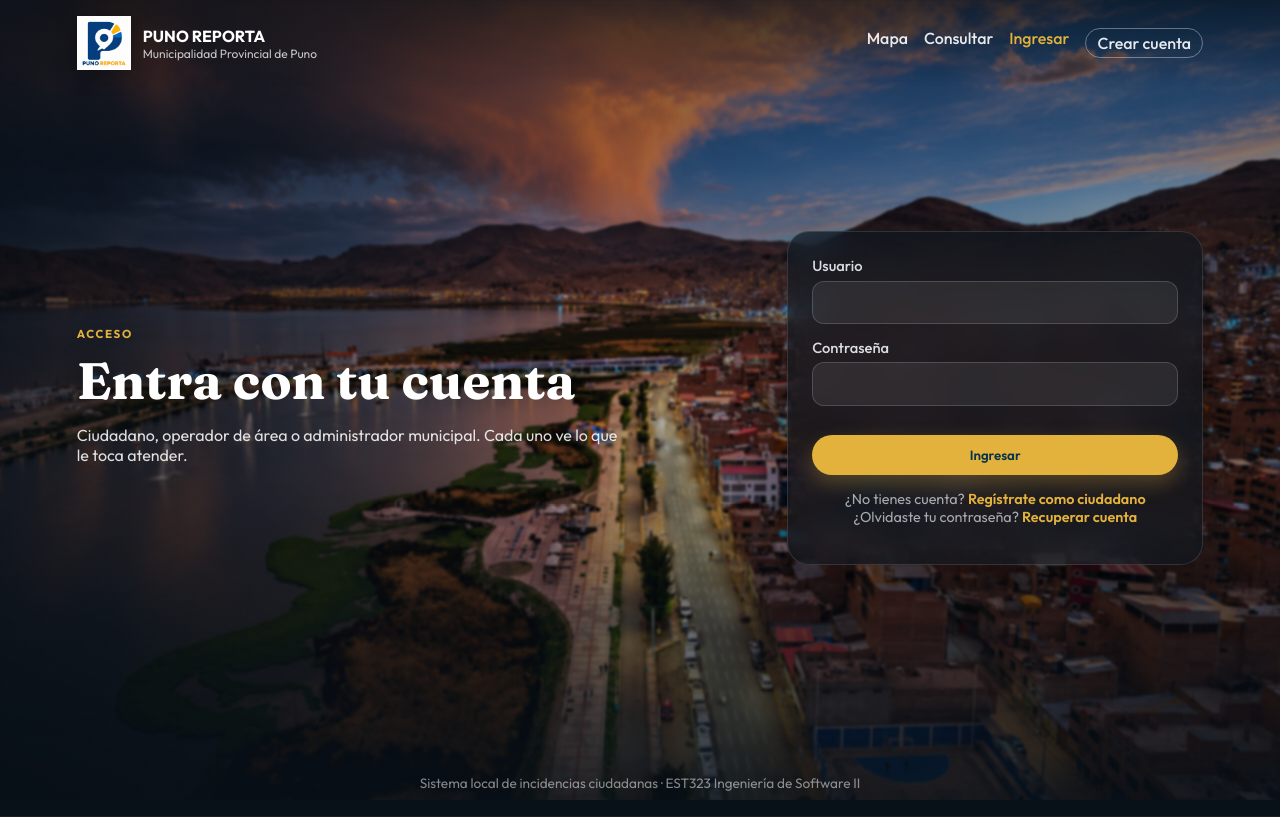
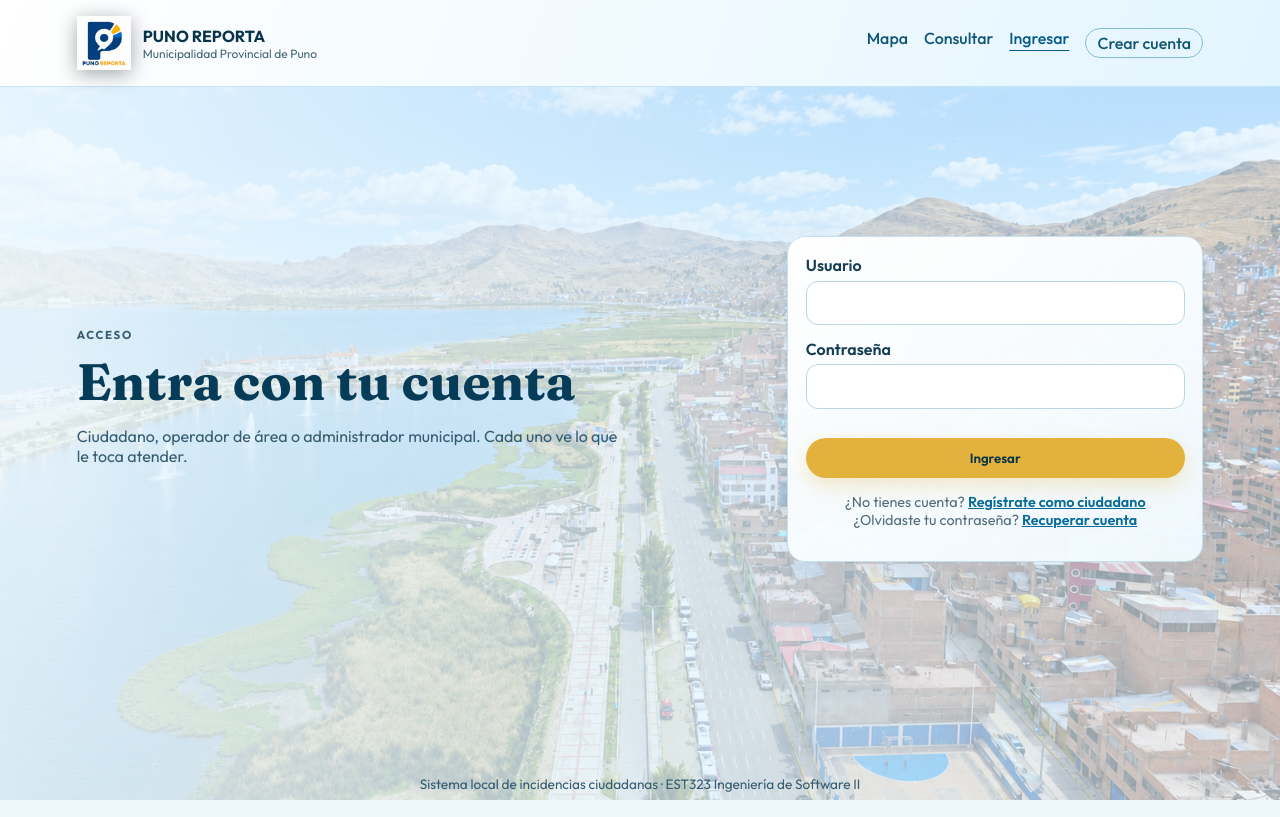
Before and after one commit to ruelasn758-art/software-2-, a Flask app: page /ingresar?siguiente=/alertas in a window 1280 px wide. Run offline with Flask 3, Linux system fonts and the light colour scheme.

Commit message:
Mejoras en la interfaz y pruebas de Puno Reporta

```diff
--- a/static/css/style.css
+++ b/static/css/style.css
@@ -1152,3 +1152,45 @@ th, td { padding: 0.85rem 1rem; text-align: left; border-bottom: 1px solid var(-
 .landing-noche .pasos-grid li { background: linear-gradient(145deg,#ffffffeb,#e8f6ffdb); border: 1px solid #cde6f2; border-radius: 18px; padding: 1.4rem; box-shadow: 0 8px 24px #17678908; }
 .landing-noche .paso-numero { background: linear-gradient(140deg,#c9effb,#97d5ef); color: #104f71; box-shadow: 0 0 0 5px #e9f7ff; }
 .landing-noche .portada-nota { border-left-color: #61badb; }
+
+/* Tema diurno para acceso, registro, recuperacion y secciones ciudadanas. */
+.tema-dia { --muted: #526d7c; --line: #c4deeb; color: #15374c; background: #edf7fc; }
+.dia-fondo { position: fixed; inset: 0; z-index: 0; pointer-events: none; overflow: hidden; }
+.dia-fondo img { width: 100%; height: 100%; object-fit: cover; object-position: 55% 60%; }
+.dia-fondo::after { content: ''; position: absolute; inset: 0; background: linear-gradient(100deg,rgba(240,250,255,.94),rgba(226,245,255,.76) 55%,rgba(228,245,255,.62)); }
+.tema-dia .sky { display: none; }
+.tema-dia .topbar { background: linear-gradient(110deg,#fff,#e3f5ff); color: #07344a; border-bottom: 1px solid #c4e5f3; }
+.tema-dia .topbar nav a { color: #115575; opacity: 1; }
+.tema-dia .topbar nav a.activo { color: #075988; text-decoration: underline; text-underline-offset: 6px; }
+.tema-dia .nav-ghost { border-color: #80bdd6; }
+.tema-dia .card, .tema-dia .stats article, .tema-dia .table-wrap, .tema-dia .map-panel {
+ background: linear-gradient(145deg,rgba(255,255,255,.98),rgba(240,249,255,.97));
+ border: 1px solid #c5e0ee; border-radius: 18px; box-shadow: 0 12px 28px #145c7c12;
+}
+.tema-dia .page-head, .tema-dia .page-head h1, .tema-dia .card h2, .tema-dia .bienvenida h1 { color: #073c58; text-shadow: none; }
+.tema-dia .page-head p, .tema-dia .bienvenida p, .tema-dia .lead { color: #365c70; }
+.tema-dia .kicker, .tema-dia .kicker-azul { color: #176f98; }
+.tema-dia label { color: #153d53; }
+.tema-dia input, .tema-dia select, .tema-dia textarea { background: #fff; color: #15374c; border-color: #b9d6e5; }
+.tema-dia input::placeholder, .tema-dia textarea::placeholder { color: #647d8b; }
+.tema-dia :is(input,select,textarea):focus { outline: 2px solid #70c5e5; outline-offset: 2px; }
+.tema-dia .hint a, .tema-dia .card p a { color: #096b98; font-weight: 600; }
+.tema-dia .btn-ghost { color: #115575; background: #effaff; border-color: #8dc9e0; }
+.tema-dia .foot { color: #365c70; }
+.tema-dia .side-ciudadano { position: relative; z-index: 1; background: linear-gradient(180deg,#fff,#dceffc); color: #123f59; border-right: 1px solid #bedfed; }
+.tema-dia .app-main { position: relative; z-index: 1; }
+.tema-dia .side-ciudadano a { color: #123f59; }
+.tema-dia .side-ciudadano nav a:hover { background: #d6eefb; }
+.tema-dia .side-ciudadano nav a.activo { background: #cbe8f8; box-shadow: inset 3px 0 #258eba; font-weight: 700; }
+.tema-dia .side-cat.vias { background: #e8eef5; }
+.tema-dia .side-cat.basura { background: #ddf3e9; }
+.tema-dia .side-cat.alumbrado { background: #fff0c9; }
+.tema-dia .side-cat.agua { background: #dceefd; }
+.tema-dia .cat-pick, .tema-dia .chip { background: #f5fbff; border-color: #bdddea; color: #15374c; }
+.tema-dia .cat-pick.activo { border-color: #258eba; background: #e1f2fc; box-shadow: 0 0 0 2px #9bd4e755; }
+.tema-dia .dropzone { background: #eff9ff; border-color: #83bfd8; }
+.tema-dia .sugerencias { background: #fff; color: #15374c; }
+.tema-dia .ficha-punto { background: #eaf6fd; border: 1px solid #c3e1ef; }
+.tema-dia .tile { background: linear-gradient(145deg,#fff,#e6f4fd); color: #15374c; border-color: #c5e0ee; }
+.tema-dia .mapa { border-color: #b6d7e7; }
+@media(max-width:800px) { .tema-dia .side-ciudadano { height: auto; } }
--- a/templates/base.html
+++ b/templates/base.html
@@ -8,17 +8,17 @@
   <link rel="preconnect" href="https://fonts.gstatic.com" crossorigin>
   <link href="https://fonts.googleapis.com/css2?family=Fraunces:opsz,wght@9..144,500;9..144,700&family=Outfit:wght@400;500;600;700&display=swap" rel="stylesheet">
   <link rel="stylesheet" href="{{ url_for('static', filename='vendor/leaflet/leaflet.css') }}">
-  <link rel="stylesheet" href="{{ url_for('static', filename='css/style.css', v='20261030-celeste') }}">
+  <link rel="stylesheet" href="{{ url_for('static', filename='css/style.css', v='20261103-dia') }}">
   <link rel="icon" type="image/png" href="{{ url_for('static', filename='img/favicon.png') }}">
 </head>
 {% set ep = request.endpoint %}
 {% set acceso_dia = false %}
 {% set panel_dia = es_operador and ep in ['panel', 'atender', 'alertas'] %}
-{% set tema_noche = ((not usuario and not landing) or es_ciudadano) and not acceso_dia %}
-<body class="{% if es_ciudadano %}tema-ciudadano{% endif %}{% if landing %} landing-noche{% endif %}{% if tema_noche %} tema-noche{% endif %}{% if acceso_dia %} acceso-dia{% endif %}{% if panel_dia %} entidad-dia{% endif %}">
-  {% if tema_noche %}
-  <div class="noche-fondo" aria-hidden="true">
-    <img src="{{ url_for('static', filename='img/puno-noche.png') }}" alt="">
+{% set tema_dia = (not usuario and not landing) or es_ciudadano %}
+<body class="{% if es_ciudadano %}tema-ciudadano{% endif %}{% if landing %} landing-noche{% endif %}{% if tema_dia %} tema-dia{% endif %}{% if acceso_dia %} acceso-dia{% endif %}{% if panel_dia %} entidad-dia{% endif %}">
+  {% if tema_dia %}
+  <div class="dia-fondo" aria-hidden="true">
+    <img src="{{ url_for('static', filename='img/puno-dia.png') }}" alt="">
   </div>
   {% endif %}
   {% if es_ciudadano %}
```
